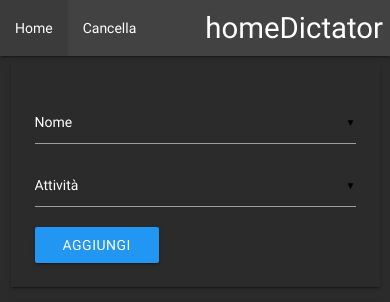
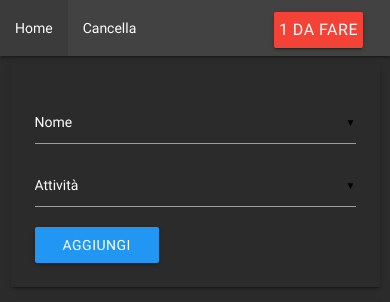
Before and after one commit to Marco-Z/homeDictator, a Python web app: template homeDictator/templates/index.html in a window 390 px wide. Shown: the top 302 px of the page. Run offline with Jinja, Linux system fonts and the light colour scheme; the template is opened without the code that fills it: most values are stand-ins (such as "Sample title", 1, 10 or a date in 2020).

Commit message:
activities todo list

```diff
--- a/homeDictator/static/css/style.css
+++ b/homeDictator/static/css/style.css
@@ -18,3 +18,16 @@ table tr:hover{background-color: #111}
 td{
 	padding: 0 !important;
 }
+.dafare{
+	padding: 0 5px !important;
+    font-size: large;
+    margin: 0 20px;
+}
+@media screen and (max-width: 480px) {
+	.title{
+		display: none !important;
+	}
+	.dafare{
+	    font-size: initial;
+	}
+}
--- a/homeDictator/templates/index.html
+++ b/homeDictator/templates/index.html
@@ -18,11 +18,25 @@
 <body>
 	<nav class="grey darken-3">
 		<div class="nav-wrapper">
-		  <a href="#" class="brand-logo right">homeDictator</a>
+		  <div class="brand-logo right">
+		    <a href="#" class="right title">homeDictator</a>
+			{% if todo|length > 0%}
+			<!-- Dropdown Trigger -->
+			<a class='dropdown-button btn red dafare' href='#' data-activates='dropdown1'>{{ todo|length }} da fare</a>
+
+			<!-- Dropdown Structure -->
+			<ul id='dropdown1' class='dropdown-content'>
+				{% for item in todo %}
+				<li><a href="#!">{{ item.attivita }}</a></li>
+				{% endfor %}
+			</ul>
+			{% endif %}
+		  </div>
 		  <ul id="nav-mobile" class="left">
 			<li><a href="/">Home</a></li>
 			<li><a href="/cancella">Cancella</a></li>
 		  </ul>
+
 		</div>
 	</nav>
 	<div class="row">
```
Also changed, not shown: 1 other file.
